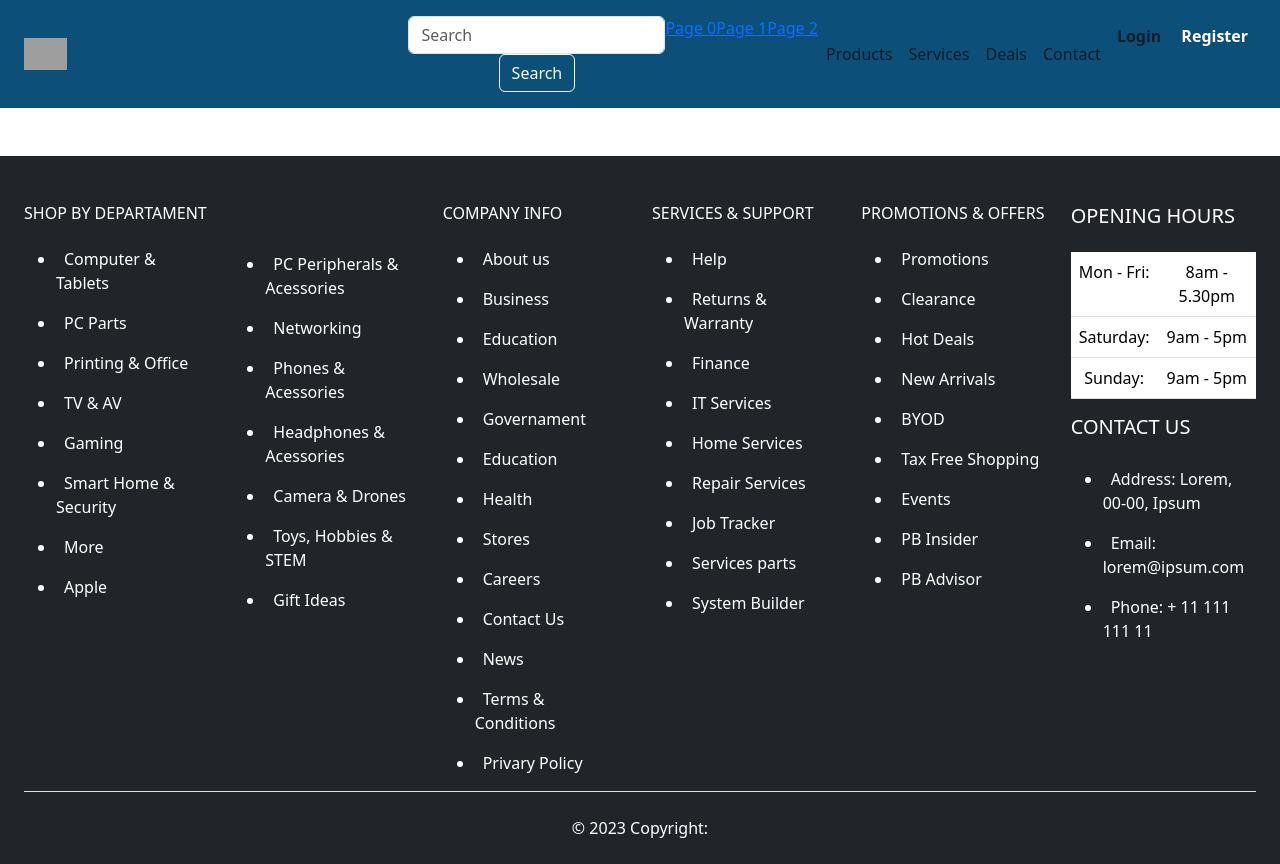
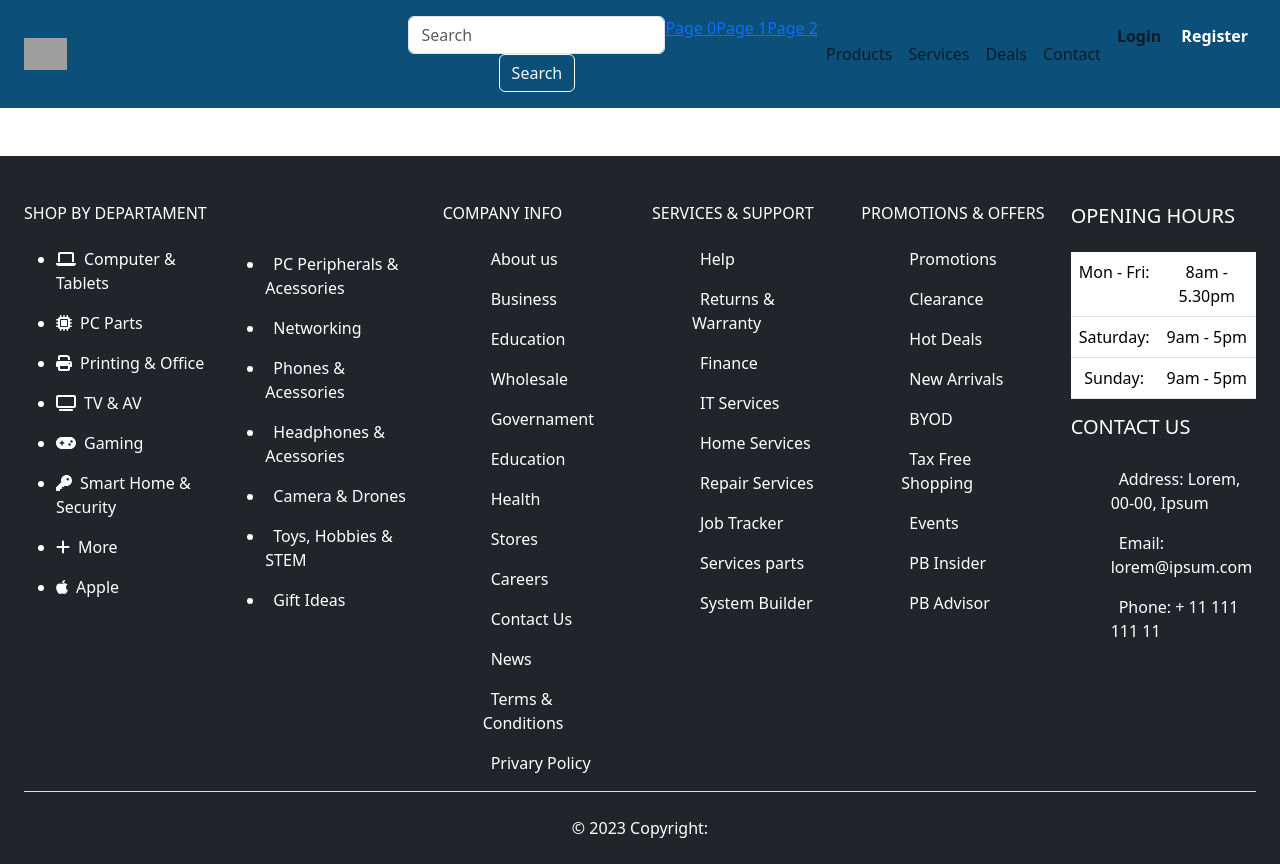
Before and after one commit to motajessica/PB-Tech-Demo, a React (Create React App) app in the folder frontend/: page / in a window 1280 px wide. Built offline with nearby package versions, Linux system fonts and the light colour scheme; grey boxes are pictures that could not be loaded.

Commit message:
Add icons to footer

```diff
--- a/frontend/package.json
+++ b/frontend/package.json
@@ -3,6 +3,9 @@
   "version": "0.1.0",
   "private": true,
   "dependencies": {
+    "@fortawesome/free-brands-svg-icons": "^6.4.0",
+    "@fortawesome/free-solid-svg-icons": "^6.4.0",
+    "@fortawesome/react-fontawesome": "^0.2.0",
     "@testing-library/jest-dom": "^5.16.5",
     "@testing-library/react": "^13.4.0",
     "@testing-library/user-event": "^13.5.0",
--- a/frontend/src/components/Footer.js
+++ b/frontend/src/components/Footer.js
@@ -1,12 +1,16 @@
 import React from "react";
 import "bootstrap/dist/css/bootstrap.css";
-// import { FontAwesomeIcon } from "@fortawesome/react-fontawesome";
-// import {
-//   faInstagram,
-//   faFacebook,
-//   faTwitter,
-//   faTelegram,
-// } from "@fortawesome/free-brands-svg-icons";
+import { FontAwesomeIcon } from "@fortawesome/react-fontawesome";
+import { faApple } from "@fortawesome/free-brands-svg-icons";
+import {
+  faLaptop,
+  faMicrochip,
+  faTv,
+  faGamepad,
+  faKey,
+  faPlus,
+  faPrint
+} from "@fortawesome/free-solid-svg-icons";
 
 function Footer() {
   const year = new Date().getFullYear();
@@ -20,35 +24,52 @@ function Footer() {
               <div class="col-lg-2 col-md-6 mb-4 mb-md-0">
                 <h6 class="text-uppercase mb-4">Shop by DEPARTAMENT</h6>
                 <ul class="">
+
                   <li class="mb-3">
+                    <FontAwesomeIcon icon={faLaptop} />
+                    <i className="fas fa-laptop"></i>
                     <span class="ms-2">Computer & Tablets</span>
                   </li>
+
                   <li class="mb-3">
-
+                   <FontAwesomeIcon icon={faMicrochip} />
+                    <i className="fas fa-microchip"></i>
                     <span class="ms-2">PC Parts</span>
                   </li>
+
                   <li class="mb-3">
-
+                    <FontAwesomeIcon icon={faPrint} />
+                    <i className="fas fa-print"></i>
                     <span class="ms-2">Printing & Office</span>
                   </li>
+
                   <li class="mb-3">
-
+                    <FontAwesomeIcon icon={faTv} />
+                    <i className="fas fa-tv"></i>
                     <span class="ms-2">TV & AV</span>
                   </li>
+
                   <li class="mb-3">
-
+                    <FontAwesomeIcon icon={faGamepad} />
+                    <i className="fas fa-gamepad"></i>
                     <span class="ms-2">Gaming</span>
                   </li>
+
                   <li class="mb-3">
-
+                    <FontAwesomeIcon icon={faKey} />
+                    <i className="fas fa-key"></i>
                     <span class="ms-2">Smart Home & Security</span>
                   </li>
+
                   <li class="mb-3">
-
+                    <FontAwesomeIcon icon={faPlus} />
+                    <i className="fas fa-plus"></i>
                     <span class="ms-2">More</span>
                   </li>
+
                   <li class="mb-3">
-
+                    <FontAwesomeIcon icon={faApple} />
+                    <i className="fas fa-apple"></i>
                     <span class="ms-2">Apple</span>
                   </li>
                 </ul>
@@ -86,61 +107,47 @@ function Footer() {
                 </ul>
               </div>
 
-
               <div class="col-lg-2 col-md-6 mb-4 mb-md-0">
                 <h6 class="text-uppercase mb-4">Company info</h6>
 
                 <ul class="fa-ul">
                   <li class="mb-3">
-
                     <span class="ms-2">About us</span>
                   </li>
                   <li class="mb-3">
-
                     <span class="ms-2">Business</span>
                   </li>
                   <li class="mb-3">
-
                     <span class="ms-2">Education</span>
                   </li>
                   <li class="mb-3">
-
                     <span class="ms-2">Wholesale</span>
                   </li>
                   <li class="mb-3">
-
                     <span class="ms-2">Governament</span>
                   </li>
                   <li class="mb-3">
-
                     <span class="ms-2">Education</span>
                   </li>
                   <li class="mb-3">
-
                     <span class="ms-2">Health</span>
                   </li>
                   <li class="mb-3">
-
                     <span class="ms-2">Stores</span>
                   </li>
                   <li class="mb-3">
-
                     <span class="ms-2">Careers</span>
                   </li>
                   <li class="mb-3">
-
                     <span class="ms-2">Contact Us</span>
                   </li>
                   <li class="mb-3">
-
                     <span class="ms-2">News</span>
                   </li>
                   <li class="mb-3">
-
                     <span class="ms-2">Terms & Conditions</span>
                   </li>
                   <li class="mb-3">
-
                     <span class="ms-2">Privary Policy</span>
                   </li>
                 </ul>
@@ -150,90 +157,69 @@ function Footer() {
                 <h6 class="text-uppercase mb-4">Services & Support</h6>
                 <ul class="fa-ul">
                   <li class="mb-3">
-
-
                     <span class="ms-2">Help</span>
                   </li>
                   <li class="mb-3">
-
                     <span class="ms-2">Returns & Warranty</span>
                   </li>
                   <li class="mb-3">
-
                     <span class="ms-2">Finance</span>
                   </li>
                   <li class="mb-3">
-
                     <span class="ms-2">IT Services</span>
                   </li>
                   <li class="mb-3">
-
                     <span class="ms-2">Home Services</span>
                   </li>
                   <li class="mb-3">
-
                     <span class="ms-2">Repair Services</span>
                   </li>
                   <li class="mb-3">
-
                     <span class="ms-2">Job Tracker</span>
                   </li>
                   <li class="mb-3">
-
                     <span class="ms-2">Services parts</span>
                   </li>
                   <li class="mb-3">
-
                     <span class="ms-2">System Builder</span>
                   </li>
                 </ul>
               </div>
 
-
               <div class="col-lg-2 col-md-6 mb-4 mb-md-0">
                 <h6 class="text-uppercase mb-4">Promotions & Offers</h6>
                 <ul class="fa-ul">
                   <li class="mb-3">
-
                     <span class="ms-2">Promotions</span>
                   </li>
                   <li class="mb-3">
-
                     <span class="ms-2">Clearance</span>
                   </li>
                   <li class="mb-3">
-
                     <span class="ms-2">Hot Deals</span>
                   </li>
                   <li class="mb-3">
-
                     <span class="ms-2">New Arrivals</span>
                   </li>
                   <li class="mb-3">
-
                     <span class="ms-2">BYOD</span>
                   </li>
                   <li class="mb-3">
-
                     <span class="ms-2">Tax Free Shopping</span>
                   </li>
                   <li class="mb-3">
-
                     <span class="ms-2">Events</span>
                   </li>
                   <li class="mb-3">
-
                     <span class="ms-2">PB Insider</span>
                   </li>
                   <li class="mb-3">
-
                     <span class="ms-2">PB Advisor</span>
                   </li>
                 </ul>
               </div>
 
               <div class="col-lg-2 col-md-6 mb-4 mb-md-0">
-
                 <h5 class="text-uppercase mb-4">Opening hours</h5>
                 <table class="table text-center text-white">
                   <tbody class="fw-normal">
@@ -251,7 +237,6 @@ function Footer() {
                     </tr>
                   </tbody>
                 </table>
-
 
                 <h5 class="text-uppercase mb-4 pb-1">Contact Us</h5>
                 <ul class="fa-ul">
@@ -292,7 +277,6 @@ function Footer() {
               </div>
             </div>
           </div>
-
         </footer>
       </div>
     </div>
```
Also changed, not shown: 1 other file (tests, documents, lock files or other folders). Lines whose indentation alone changed are shown as unchanged.
